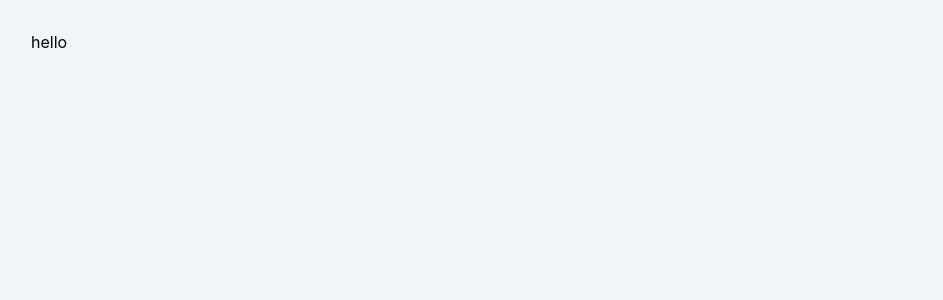
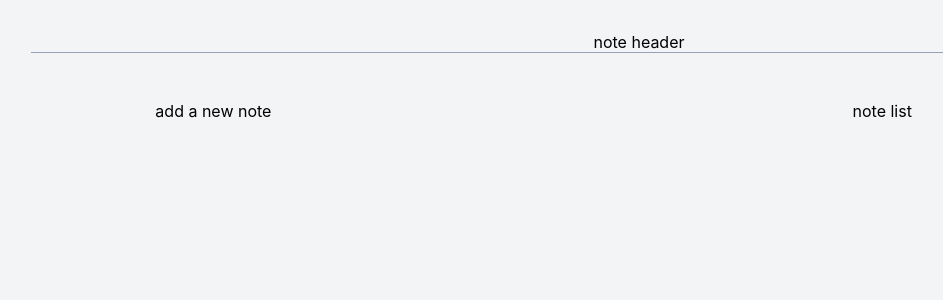
Before and after one commit to saeedd1994/note-app, a React (Vite) app: page / in a window 1280 px wide. Shown: the top 300 px of the page, without its empty margins (1-944 px from the left). Built offline with nearby package versions, Linux system fonts and the light colour scheme.

Commit message:
generate basic structure of components

```diff
--- a/src/App.jsx
+++ b/src/App.jsx
@@ -2,8 +2,12 @@
 
 function App() {
   return (
-    <div>
-        <p>hello</p>
+    <div className='container'>
+        <div className="note-header">note header</div>
+        <div className="note-app">
+            <div className="add-new-note">add a new note</div>
+            <div className="note-container">note list</div>
+        </div>
     </div>
   )
 }
```
